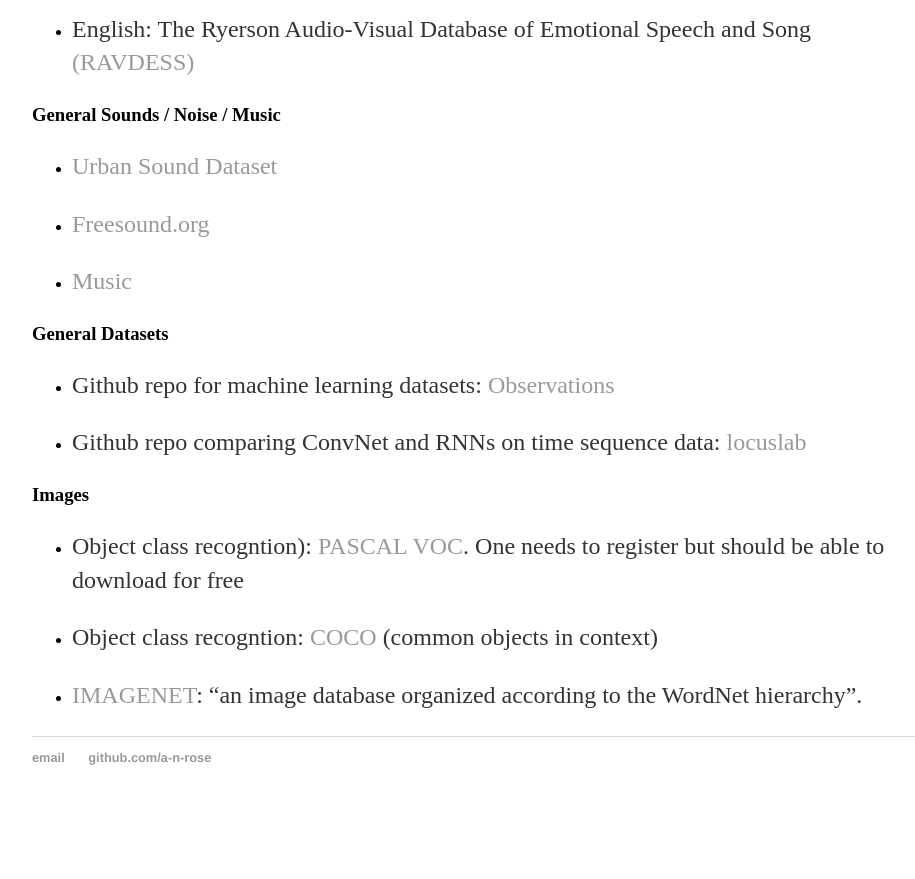
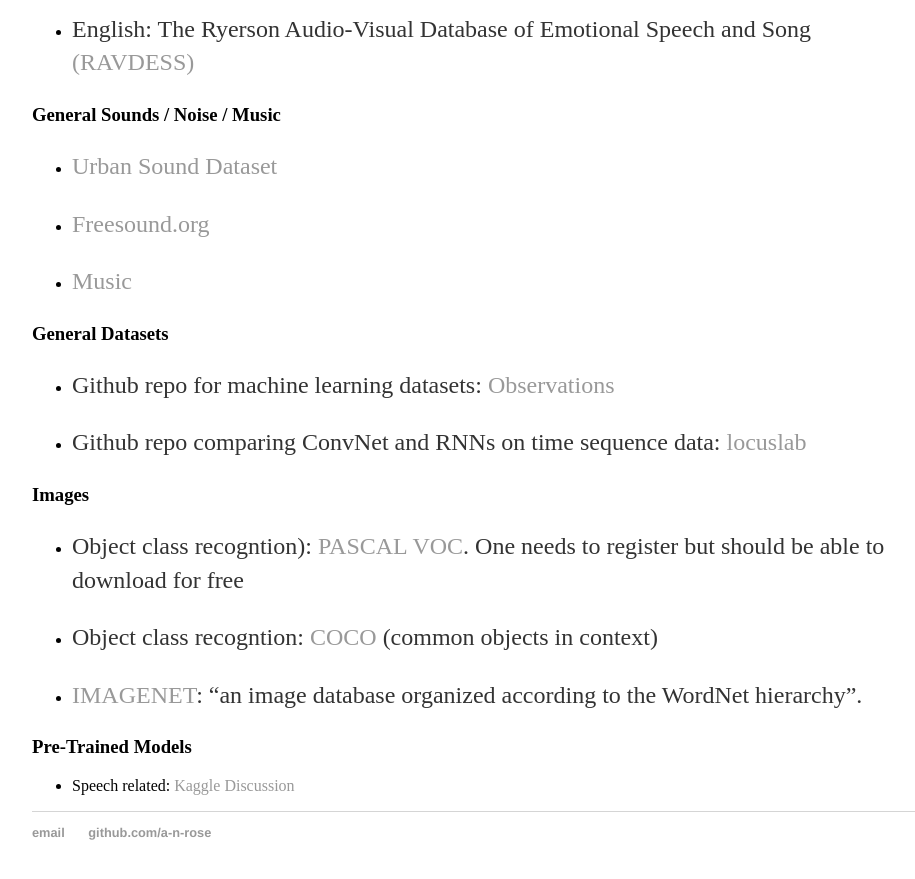
Before and after one commit to a-n-rose/a-n-rose.github.io, a Jekyll site: the page built from _posts/2019-01-06-resources-publicly-available-speech-databases.md, in a window 1280 px wide and 900 px high, scrolled down 1069 px. Shown: the top 879 px of the window, without its empty margins (160-1075 px from the left). Built offline with Jekyll 4.4.1, drawn with Linux system fonts in a browser that asks for light colours; before the commit the page ends 1894 px from its top, so only the background shows below that.

Commit message:
added pre-trained models to use in own projects (from Kaggle discussion)

```diff
--- a/_posts/2019-01-06-resources-publicly-available-speech-databases.md
+++ b/_posts/2019-01-06-resources-publicly-available-speech-databases.md
@@ -51,3 +51,7 @@
 * Object class recogntion: <a href="http://cocodataset.org/#download">COCO</a> (common objects in context)
 
 * <a href="http://image-net.org/download">IMAGENET</a>: "an image database organized according to the WordNet hierarchy".
+
+### Pre-Trained Models
+
+* Speech related: <a href="https://www.kaggle.com/c/tensorflow-speech-recognition-challenge/discussion/43576">Kaggle Discussion</a>
```
